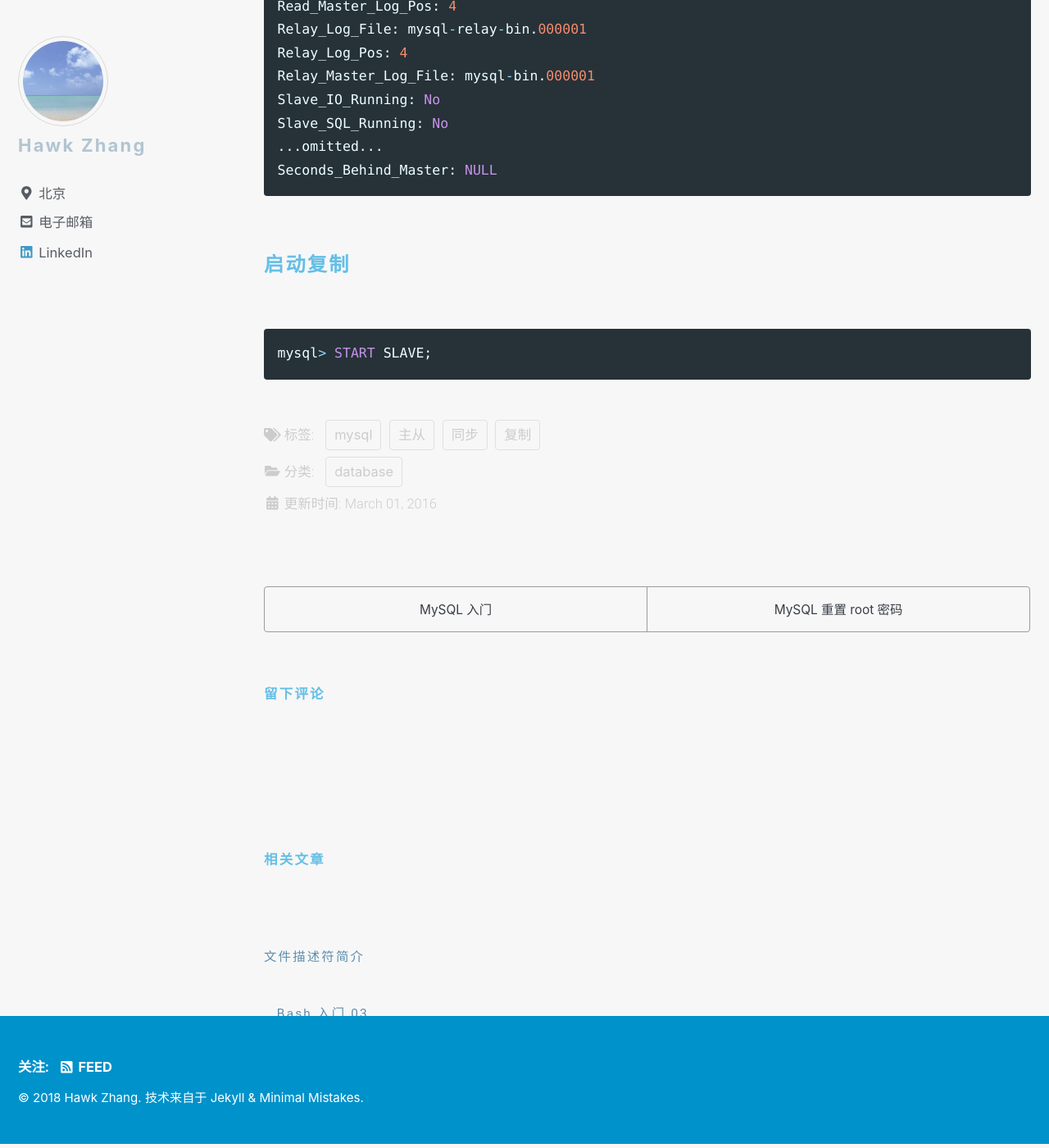
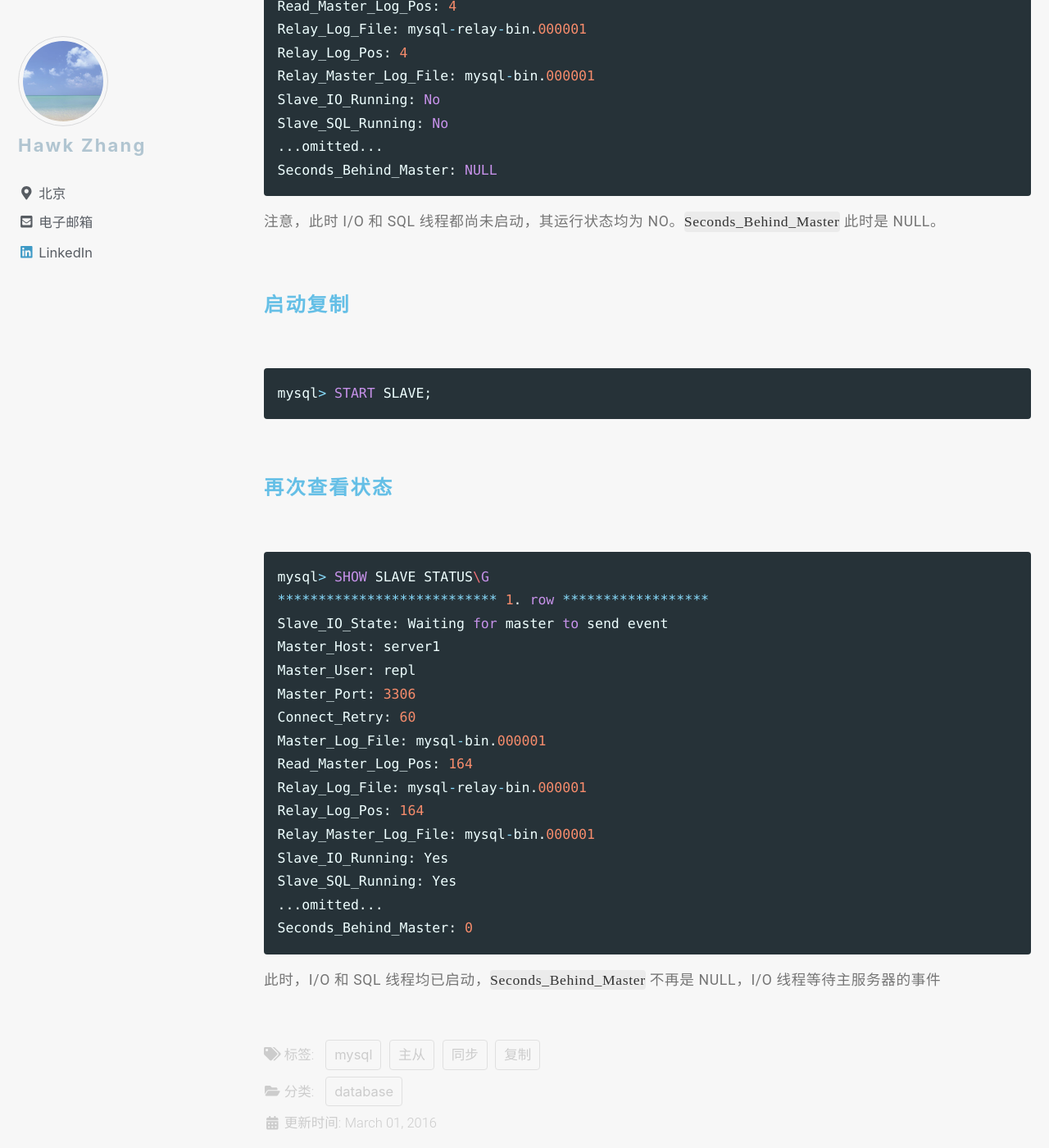
Before and after one commit to narru888/linotes_note, a Jekyll site: the page built from _posts/mysql/2016-03-01-master.slave.md, in a window 1280 px wide and 1400 px high, scrolled down 10177 px. Shown: the whole window at 82% size. Built offline with Jekyll 4.4.1, drawn with Linux system fonts in a browser that asks for light colours; nearby versions of some CDN libraries; a script that is not in the unit is left out; comment, search, counter and statistics services are not loaded; some of the changed text lies outside the part shown.

Commit message:
update on 2018-08-10 20:20:01 CST

````diff
--- a/_posts/mysql/2016-03-01-master.slave.md
+++ b/_posts/mysql/2016-03-01-master.slave.md
@@ -290,7 +290,7 @@ mysql> CHANGE MASTER TO MASTER_HOST='server1',
 
 ```sql
 mysql> SHOW SLAVE STATUS\G
-*************************** 1. row ***************************
+*************************** 1. row ***********
 Slave_IO_State:
 Master_Host: server1
 Master_User: repl
@@ -307,9 +307,36 @@ Slave_SQL_Running: No
 Seconds_Behind_Master: NULL
 ```
 
+注意，此时 I/O 和 SQL 线程都尚未启动，其运行状态均为 NO。`Seconds_Behind_Master` 此时是 NULL。
+
+
 
 #### 启动复制
 
 ```sql
 mysql> START SLAVE;
 ```
+
+
+#### 再次查看状态
+
+```sql
+mysql> SHOW SLAVE STATUS\G
+*************************** 1. row ******************
+Slave_IO_State: Waiting for master to send event
+Master_Host: server1
+Master_User: repl
+Master_Port: 3306
+Connect_Retry: 60
+Master_Log_File: mysql-bin.000001
+Read_Master_Log_Pos: 164
+Relay_Log_File: mysql-relay-bin.000001
+Relay_Log_Pos: 164
+Relay_Master_Log_File: mysql-bin.000001
+Slave_IO_Running: Yes
+Slave_SQL_Running: Yes
+...omitted...
+Seconds_Behind_Master: 0
+```
+
+此时，I/O 和 SQL 线程均已启动，`Seconds_Behind_Master` 不再是 NULL，I/O 线程等待主服务器的事件
````
